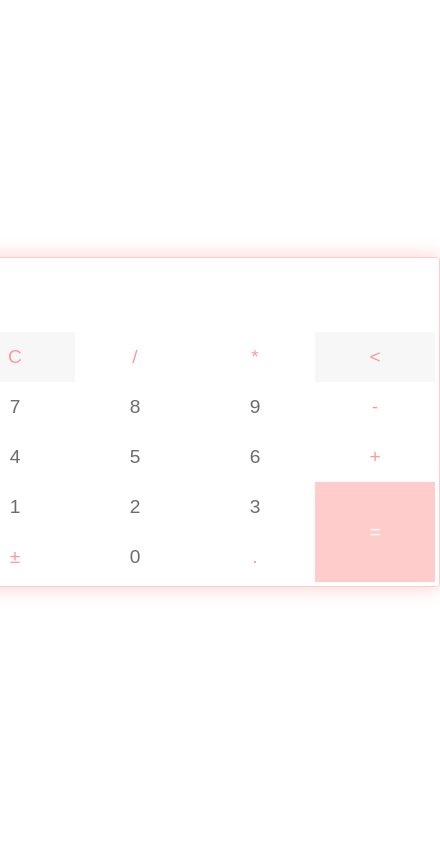
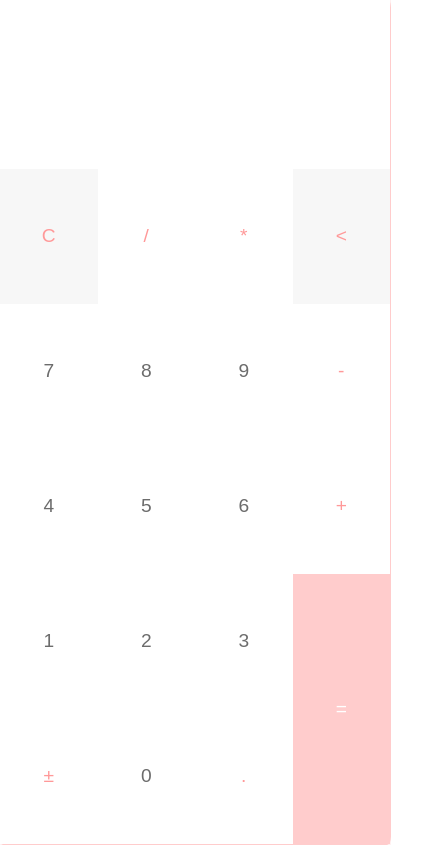
Before and after one commit to ClancySong/FreeCodeCamp, a plain HTML site: page Advanced/Calculator/index.html in a window 390 px wide. Shown: the whole page, 440 px wide, since content can reach past the window. Drawn offline with Linux system fonts and the light colour scheme.

Commit message:
Calculator 1.1

```diff
--- a/Advanced/Calculator/style.css
+++ b/Advanced/Calculator/style.css
@@ -34,7 +34,9 @@ button {
     color: #6c6c6c;
 }
 
-.btn-number:hover, .btn-control:hover, .btn-operator:hover {
+.btn-number:hover,
+.btn-control:hover,
+.btn-operator:hover {
     background: #FFCCCC;
     color: #FFF;
 }
@@ -64,3 +66,35 @@ button {
     color: #FF9999;
     background: #FFF;
 }
+
+@media (max-width: 768px) {
+    body {
+        height: 100%;
+    }
+    .container {
+        width: 100%;
+        height: 100%;
+        padding: 0;
+    }
+    .screen {
+        height: 20%;
+        position: relative;
+    }
+    .screen-inner {
+        position: absolute;
+        top: 50%;
+        right: 0;
+        transform: translate(0, -50%);
+    }
+    .btn-control,
+    .btn-number,
+    .btn-operator {
+        height: 16%;
+    }
+    .btn-equal {
+        height: 32%;
+    }
+    .btn-bottom {
+        bottom: 16%;
+    }
+}
```
Also changed, not shown: Advanced/Calculator/base.js (+9 -8 lines). Lines whose indentation alone changed are shown as unchanged.
